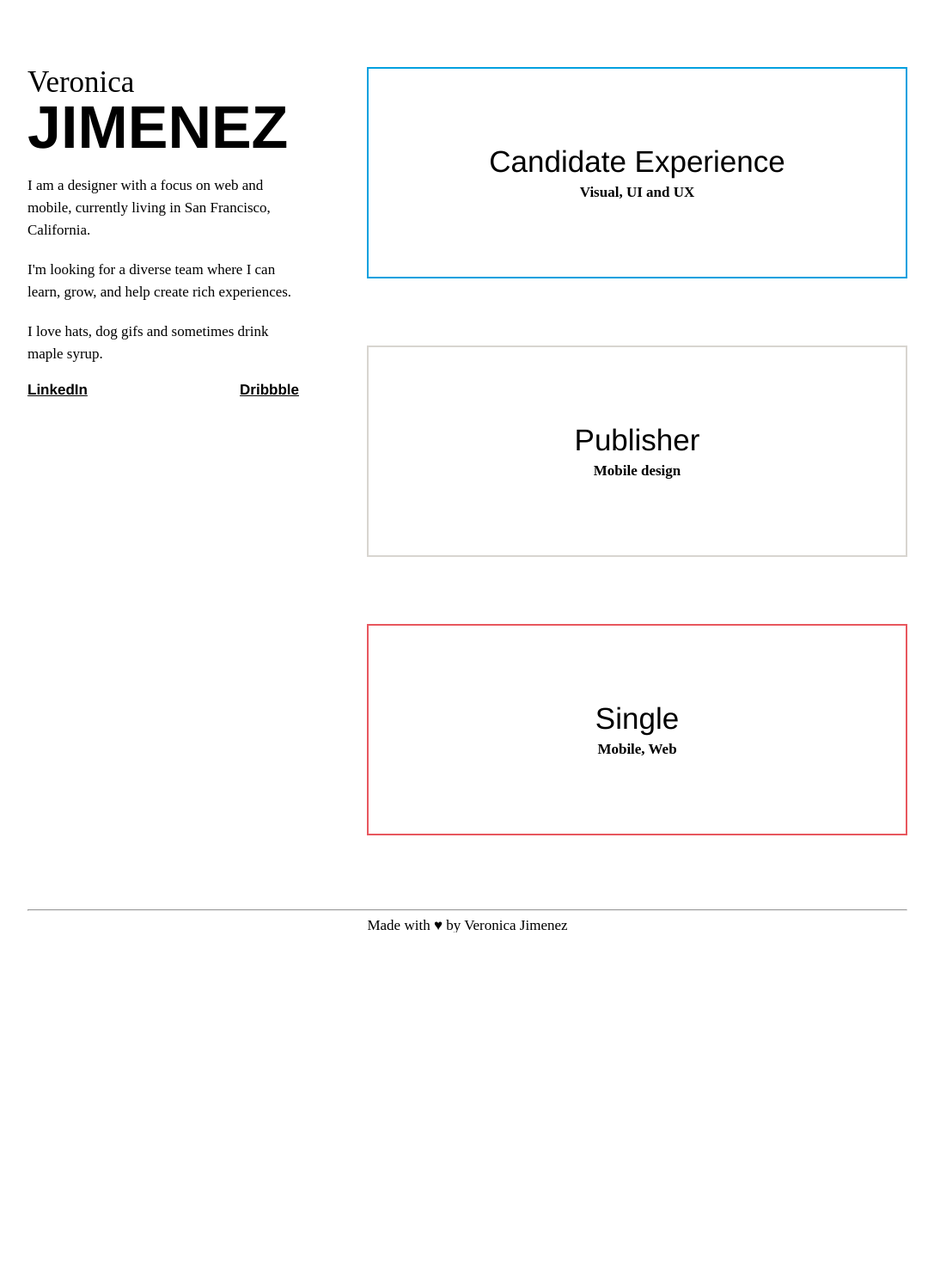
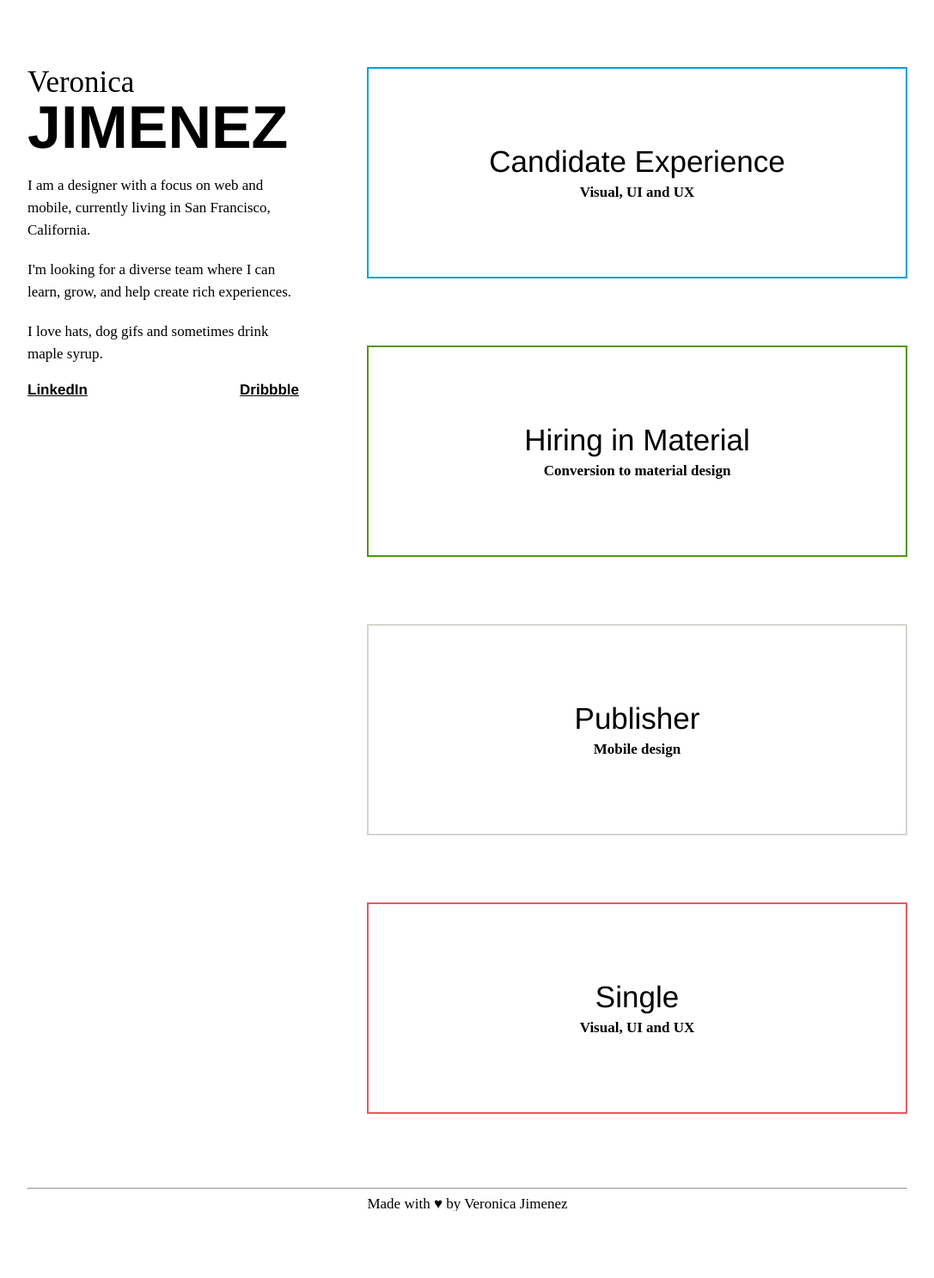
Before and after one commit to vnikajimenez/vnikajimenez.github.com, a Jekyll site: the page built from index.html, in a window 1280 px wide. Shown: the whole page at 86% size, without its empty margins (96-1183 px from the left). Built offline with Jekyll 4.4.1, drawn with Linux system fonts in a browser that asks for light colours; nearby versions of some CDN libraries; before the commit the page ends 1163 px from its top, so only the background shows below that.

Commit message:
Add Hiring project

```diff
--- a/_data/portfolio.json
+++ b/_data/portfolio.json
@@ -1,5 +1,6 @@
 {
+  "Candidate Experience":{"prev":"single.html", "next":"hiring-material.html"},
+  "Hiring":{"prev":"candidate-experience.html", "next":"publisher.html"},
+  "Publisher":{"prev":"hiring-material.html", "next":"single.html"},
   "Single":{"prev":"publisher.html", "next":"candidate-experience.html"},
-  "Candidate Experience":{"prev":"single.html", "next":"publisher.html"},
-  "Publisher":{"prev":"candidate-experience.html", "next":"single.html"},
 }
--- a/_sass/_main.scss
+++ b/_sass/_main.scss
@@ -116,6 +116,12 @@ a {
 		.publisher:hover {
 			background-color: $publisher;
 		}
+		.hiring-material {
+			border: $piece-border solid $hiring-material;
+		}
+		.hiring-material:hover {
+			background-color: $hiring-material;
+		}
 	}
 }
 
--- a/_sass/_portfolio.scss
+++ b/_sass/_portfolio.scss
@@ -31,6 +31,10 @@
     background-color: $publisher;
   }
 
+  .hiring-material {
+    background-color: #EFEFEF;
+  }
+
   .right-column {
     float: right;
     width: 372px;
--- a/_sass/_variables.scss
+++ b/_sass/_variables.scss
@@ -10,6 +10,7 @@ $mobile-margin: 39px;
 $single: #E8575E;
 $candidate-experience: #01A0DF;
 $publisher: #D8D5D0;
+$hiring-material: #549809;
 
 
 
--- a/index.html
+++ b/index.html
@@ -24,6 +24,14 @@ layout: default
           </div>
         </div>
       </a>
+      <a href="hiring-material.html">
+        <div class="portfolio-piece hiring-material">
+          <div class="vertical-align">
+            <h2>Hiring in Material</h2>
+            <p>Conversion to material design</p>
+          </div>
+        </div>
+      </a>
       <a href="publisher.html">
         <div class="portfolio-piece publisher">
           <div class="vertical-align">
@@ -36,7 +44,7 @@ layout: default
         <div class="portfolio-piece single">
           <div class="vertical-align">
             <h2>Single</h2>
-            <p>Mobile, Web</p>
+            <p>Visual, UI and UX</p>
           </div>
         </div>
       </a>
```
Also changed, not shown: candidate-experience.html (+1 -1 lines), hiring-material.html (added, +21 -0 lines), images/hiring-app-mockup.png (added), images/hiring-candidate-before-after.png (added), images/hiring-existing-flow.png (added), images/hiring-jobs-before-after.png (added), 4 other files.
